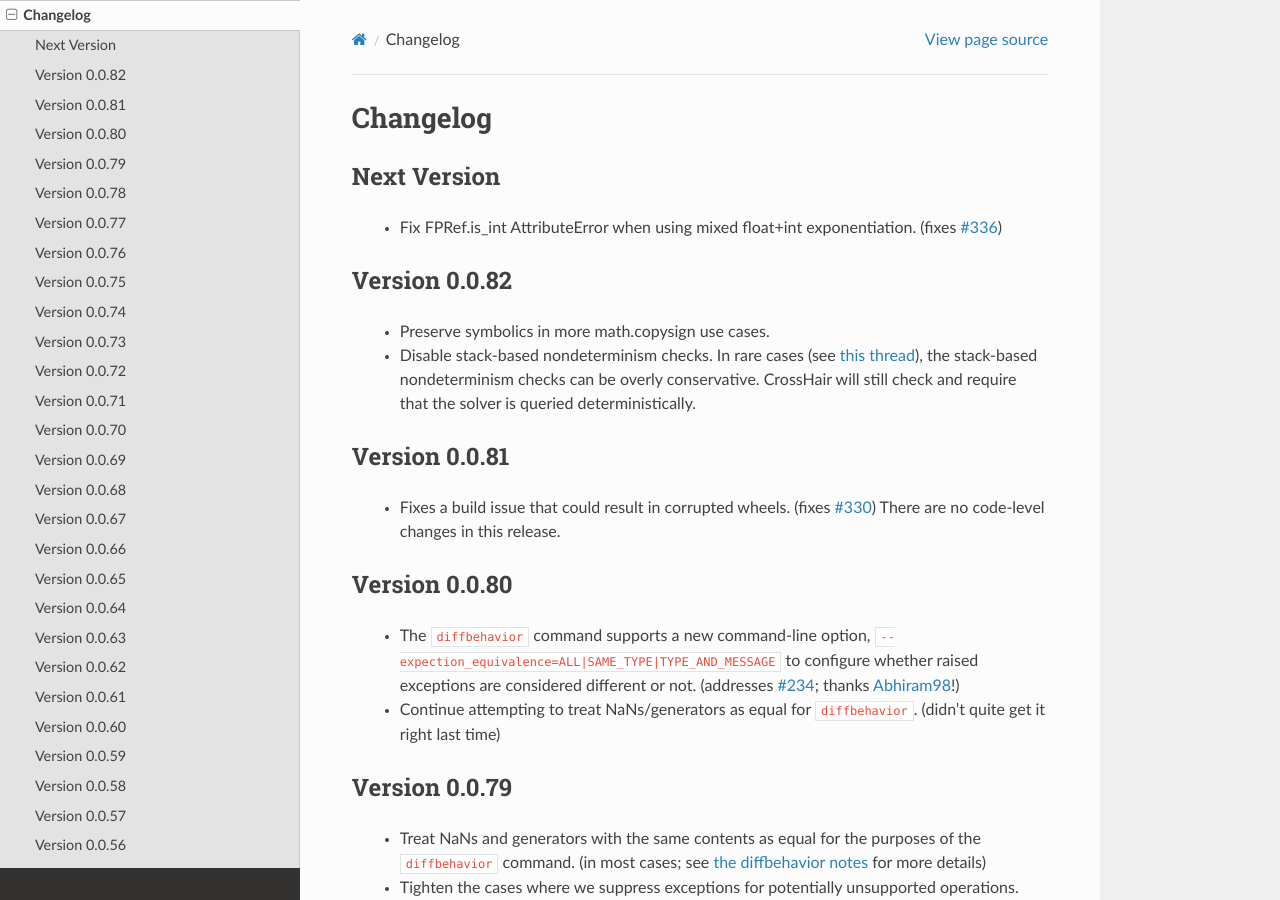
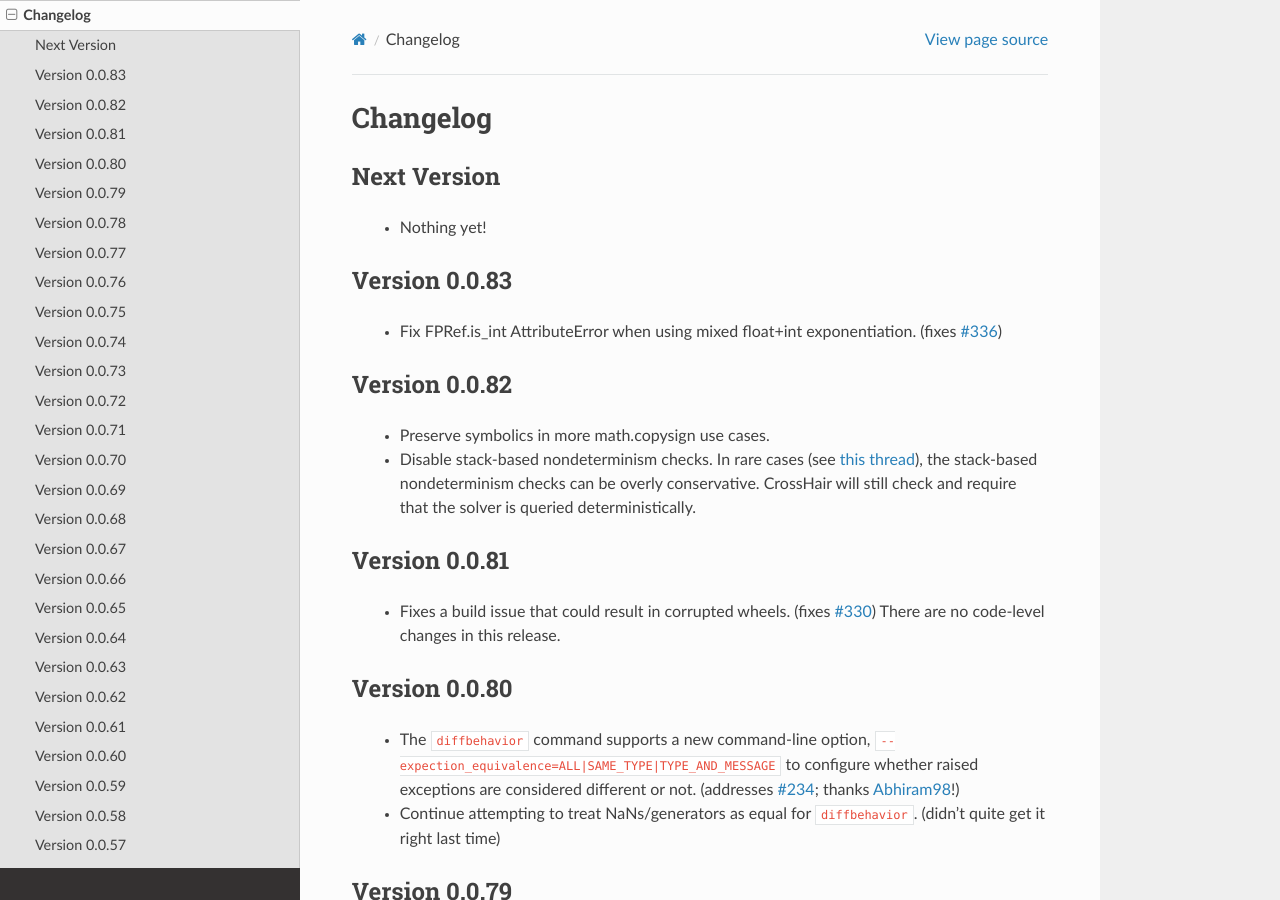
Before and after one commit to pschanely/CrossHair, a Sphinx documentation site: the page built from doc/source/changelog.rst, in a window 1280 px wide and 900 px high. Built offline with Sphinx 7.4.7 and the Read the Docs theme 3.1.0, drawn with Linux system fonts in a browser that asks for light colours; the version number is read from the project's files by our own code.

Commit message:
Update changelog

```diff
--- a/doc/source/changelog.rst
+++ b/doc/source/changelog.rst
@@ -6,8 +6,15 @@ Changelog
 Next Version
 ------------
 
+  * Nothing yet!
+
+
+Version 0.0.83
+--------------
+
   * Fix FPRef.is_int AttributeError when using mixed float+int exponentiation.
     (fixes `#336 <https:://github.com/pschanely/CrossHair/issues/336>`__)
+
 
 Version 0.0.82
 --------------
@@ -19,6 +26,7 @@ Version 0.0.82
     the stack-based nondeterminism checks can be overly conservative.
     CrossHair will still check and require that the solver is queried
     deterministically.
+
 
 Version 0.0.81
 --------------
```
